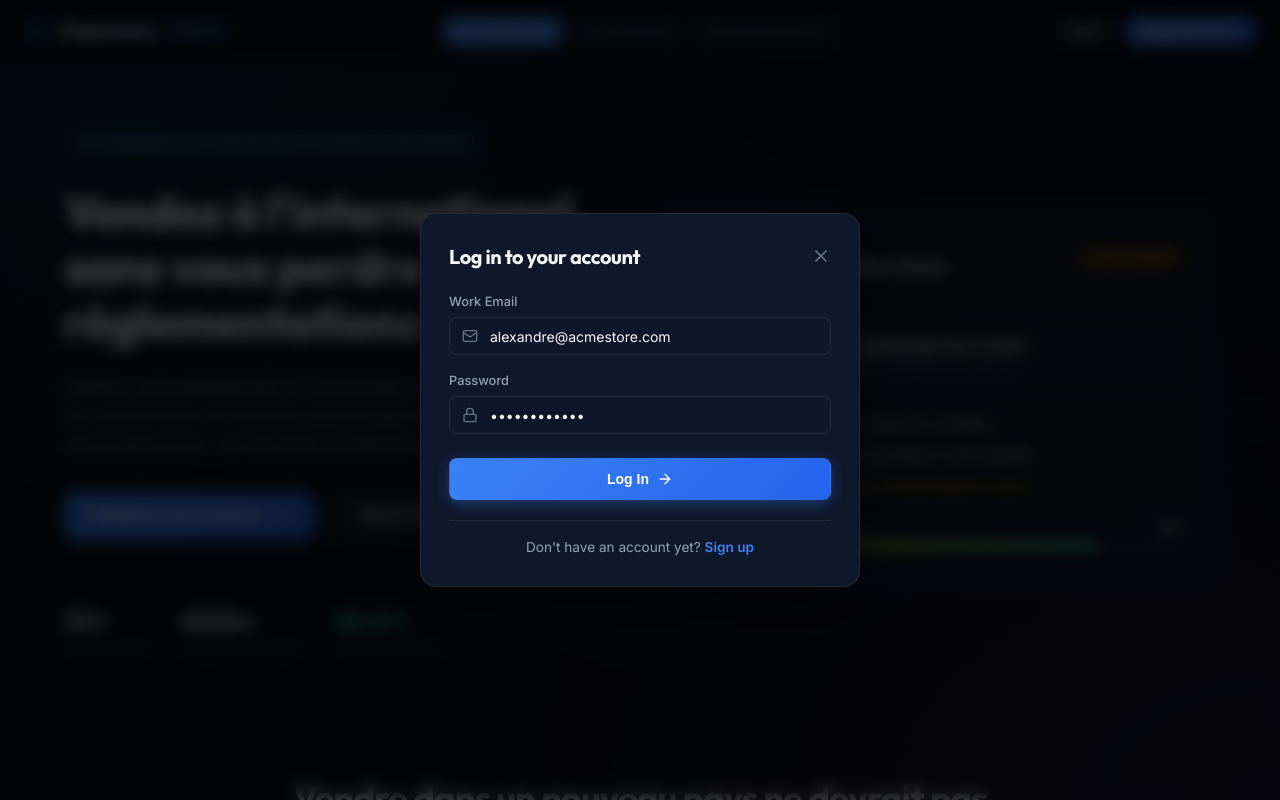
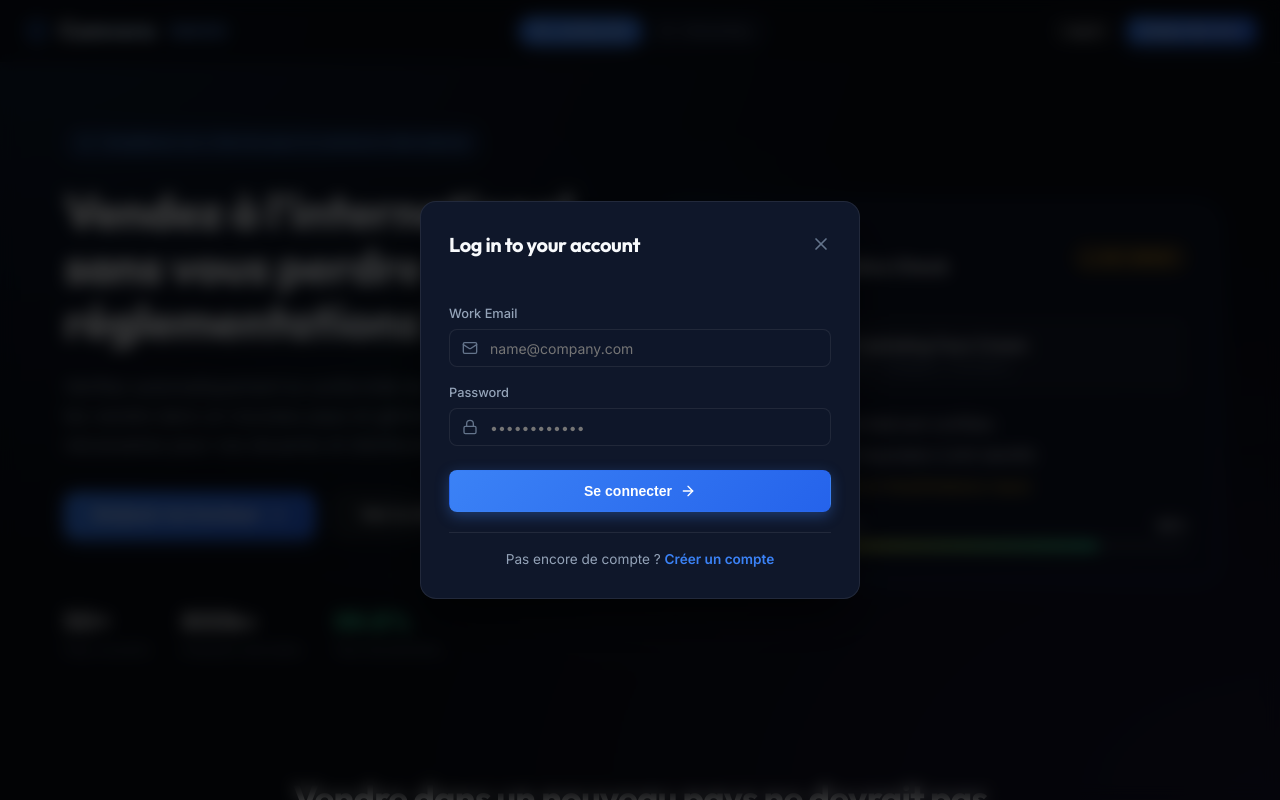
Before and after one commit to jamalhamidou5-droid/comvera, a React (Vite) app: page / in a window 1280 px wide. Both pictures are taken after a click on the button "Log In". Shown: the top 800 px of the page. Built offline with nearby package versions, Linux system fonts and the light colour scheme; no server answers; the HTML template or start-up script is replaced by a standard one.

Commit message:
Fix AuthModal real Supabase auth and hide Dashboard Client from public

```diff
--- a/src/App.tsx
+++ b/src/App.tsx
@@ -91,6 +91,7 @@ export const App: React.FC = () => {
         setAdminTab={setAdminTab}
         onOpenAuth={() => setIsAuthOpen(true)}
         role={role}
+        isLoggedIn={!!user}
       />
 
       <Routes>
--- a/src/components/Navigation.tsx
+++ b/src/components/Navigation.tsx
@@ -11,13 +11,15 @@ interface NavigationProps {
   setAdminTab: (tab: AdminTab) => void;
   onOpenAuth: () => void;
   role?: 'client' | 'admin' | null;
+  isLoggedIn?: boolean;
 }
 
 export const Navigation: React.FC<NavigationProps> = ({
   mode,
   setMode,
   onOpenAuth,
-  role
+  role,
+  isLoggedIn
 }) => {
   return (
     <nav className="top-nav">
@@ -61,6 +63,7 @@ export const Navigation: React.FC<NavigationProps> = ({
           <UserCheck size={14} />
           Onboarding
         </button>
+        {isLoggedIn && (
           <button
             className={`mode-btn ${mode === 'client' ? 'active' : ''}`}
             onClick={() => setMode('client')}
@@ -68,6 +71,7 @@ export const Navigation: React.FC<NavigationProps> = ({
             <LayoutDashboard size={14} />
             Dashboard Client
           </button>
+        )}
         {role === 'admin' && (
           <button
             className={`mode-btn ${mode === 'admin' ? 'active' : ''}`}
--- a/src/components/public/AuthModal.tsx
+++ b/src/components/public/AuthModal.tsx
@@ -1,5 +1,6 @@
 import React, { useState } from 'react';
-import { X, Lock, Mail, Building, ArrowRight } from 'lucide-react';
+import { X, Lock, Mail, Building, ArrowRight, Loader2, AlertCircle } from 'lucide-react';
+import { supabase } from '../../lib/supabase';
 
 interface AuthModalProps {
   isOpen: boolean;
@@ -9,15 +10,42 @@ interface AuthModalProps {
 
 export const AuthModal: React.FC<AuthModalProps> = ({ isOpen, onClose, onSuccess }) => {
   const [isSignUp, setIsSignUp] = useState(false);
-  const [email, setEmail] = useState('alexandre@acmestore.com');
-  const [password, setPassword] = useState('••••••••••••');
-  const [company, setCompany] = useState('Acme Store');
+  const [email, setEmail] = useState('');
+  const [password, setPassword] = useState('');
+  const [company, setCompany] = useState('');
+  const [isLoading, setIsLoading] = useState(false);
+  const [error, setError] = useState<string | null>(null);
 
   if (!isOpen) return null;
 
-  const handleSubmit = (e: React.FormEvent) => {
+  const handleSubmit = async (e: React.FormEvent) => {
     e.preventDefault();
-    onSuccess();
+    setError(null);
+    setIsLoading(true);
+
+    try {
+      if (isSignUp) {
+        const { error: signUpError } = await supabase.auth.signUp({
+          email,
+          password,
+        });
+        if (signUpError) throw signUpError;
+        // Optionally insert company into a profiles table if needed later
+      } else {
+        const { error: signInError } = await supabase.auth.signInWithPassword({
+          email,
+          password,
+        });
+        if (signInError) throw signInError;
+      }
+
+      onSuccess();
+    } catch (err: any) {
+      console.error(err);
+      setError(err.message || 'Une erreur est survenue lors de l\'authentification.');
+    } finally {
+      setIsLoading(false);
+    }
   };
 
   return (
@@ -35,7 +63,14 @@ export const AuthModal: React.FC<AuthModalProps> = ({ isOpen, onClose, onSuccess
           </button>
         </div>
 
-        <form onSubmit={handleSubmit} style={{ display: 'flex', flexDirection: 'column', gap: '1rem' }}>
+        {error && (
+          <div style={{ marginTop: '1rem', padding: '0.75rem', borderRadius: '8px', background: 'rgba(239, 68, 68, 0.1)', color: '#ef4444', display: 'flex', alignItems: 'center', gap: '0.5rem', fontSize: '0.9rem' }}>
+            <AlertCircle size={18} />
+            {error}
+          </div>
+        )}
+
+        <form onSubmit={handleSubmit} style={{ display: 'flex', flexDirection: 'column', gap: '1rem', marginTop: error ? '1rem' : '1.5rem' }}>
           {isSignUp && (
             <div className="input-group">
               <label className="input-label">Company Name</label>
@@ -85,30 +120,31 @@ export const AuthModal: React.FC<AuthModalProps> = ({ isOpen, onClose, onSuccess
             </div>
           </div>
 
-          <button type="submit" className="btn btn-primary" style={{ marginTop: '0.5rem', padding: '0.75rem' }}>
-            {isSignUp ? 'Create Account' : 'Log In'} <ArrowRight size={16} />
+          <button type="submit" className="btn btn-primary" style={{ marginTop: '0.5rem', padding: '0.75rem' }} disabled={isLoading}>
+            {isLoading ? <Loader2 size={16} className="animate-spin" /> : (isSignUp ? 'Créer le compte' : 'Se connecter')}
+            {!isLoading && <ArrowRight size={16} />}
           </button>
         </form>
 
         <div style={{ textAlign: 'center', borderTop: '1px solid var(--border-subtle)', paddingTop: '1rem', fontSize: '0.85rem', color: 'var(--text-muted)' }}>
           {isSignUp ? (
             <>
-              Already have an account?{' '}
+              Déjà un compte ?{' '}
               <span
                 style={{ color: 'var(--accent-blue)', cursor: 'pointer', fontWeight: 600 }}
-                onClick={() => setIsSignUp(false)}
+                onClick={() => { setIsSignUp(false); setError(null); }}
               >
-                Log in
+                Se connecter
               </span>
             </>
           ) : (
             <>
-              Don't have an account yet?{' '}
+              Pas encore de compte ?{' '}
               <span
                 style={{ color: 'var(--accent-blue)', cursor: 'pointer', fontWeight: 600 }}
-                onClick={() => setIsSignUp(true)}
+                onClick={() => { setIsSignUp(true); setError(null); }}
               >
-                Sign up
+                Créer un compte
               </span>
             </>
           )}
```
Lines whose indentation alone changed are shown as unchanged.
